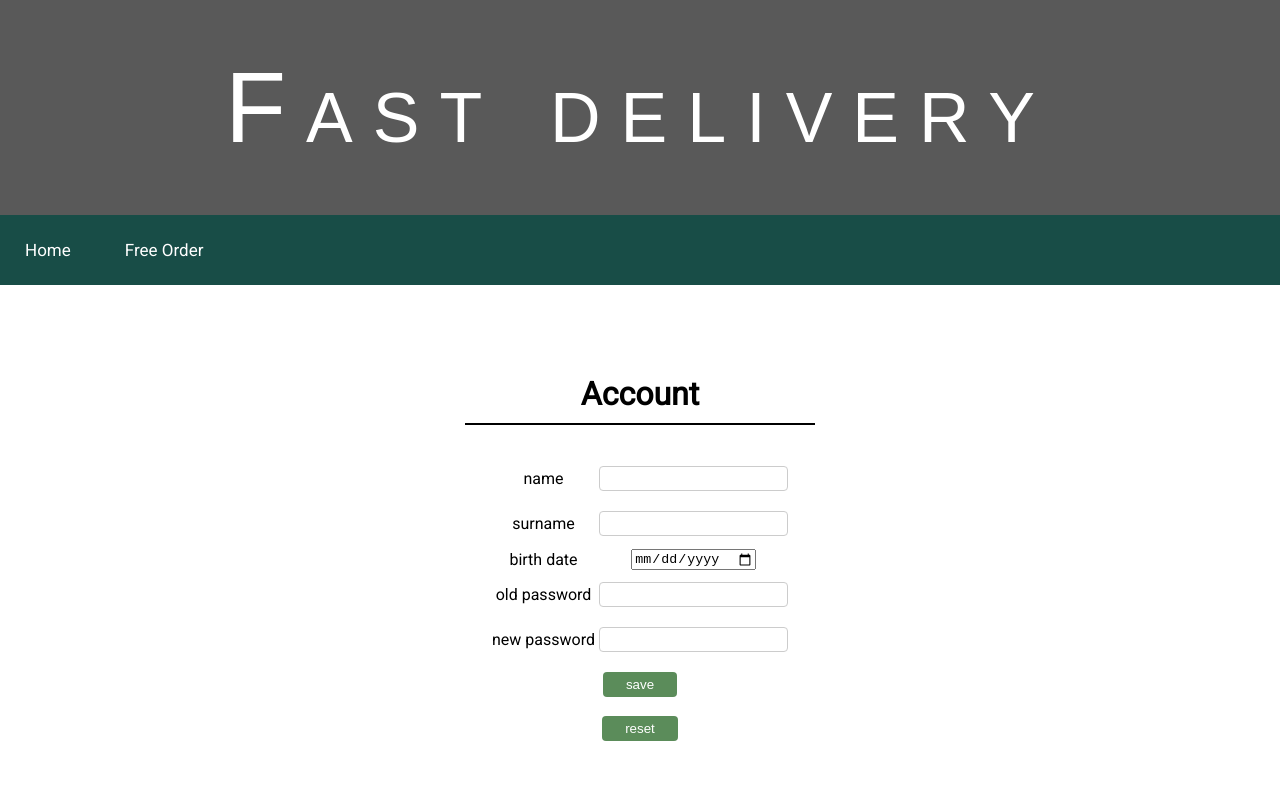
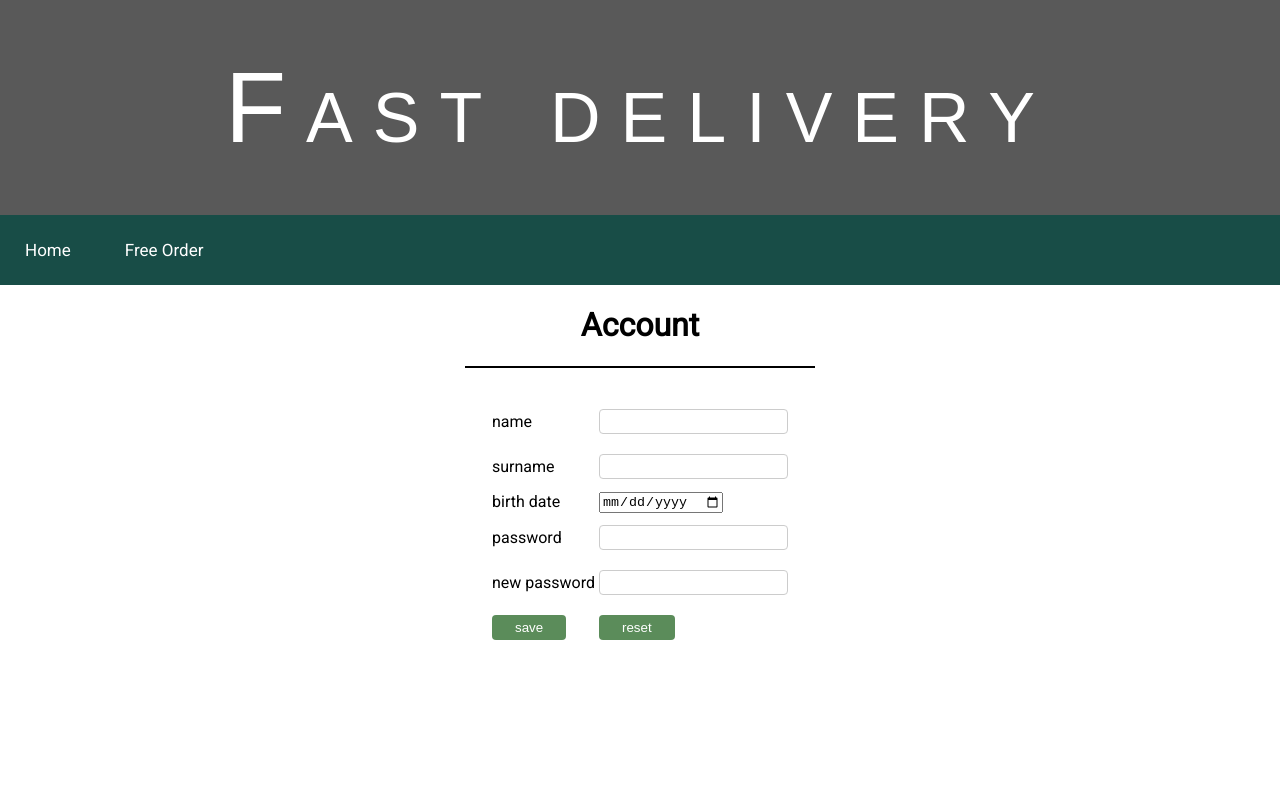
Before and after one commit to RatkoSebez/WEB-Project, a plain HTML site: page foodDelivery/WebContent/account.html in a window 1280 px wide. Drawn offline with Linux system fonts and the light colour scheme; no server answers.

Commit message:
poporavljen stil account stranice

```diff
--- a/foodDelivery/WebContent/account.css
+++ b/foodDelivery/WebContent/account.css
@@ -1,17 +1,6 @@
 body {
   font-family: "Roboto", sans-serif;
   margin: 0;
-}
-
-/* .container {
-  position: absolute;
-  height: 100%;
-  width: 100%;
-  background-color: #adadad;
-} */
-
-h1 {
-  margin: 10px;
 }
 
 .header {
@@ -21,18 +10,17 @@ h1 {
 
 .form {
   margin: auto;
-  padding: 30px;
-  /* position: absolute; */
-  /* top: 50%;
-  left: 50%;
-  -ms-transform: translate(-50%, -50%);
-  transform: translate(-50%, -50%); */
+  /* padding: 30px; */
   background-color: white;
   max-width: 350px;
   text-align: center;
   border-radius: 35px;
   font-size: 16px;
   /* letter-spacing: 1px; */
+}
+
+#loginForm {
+  text-align: left;
 }
 
 input[type="text"] {
--- a/foodDelivery/WebContent/account.html
+++ b/foodDelivery/WebContent/account.html
@@ -46,12 +46,10 @@
         </ul>
     </div>
 
-    <div class="container">
     <div class="form">
         <div class="header">
             <h1>Account </h1>
         </div>
-
         <form id="loginForm" action="index.html" method="GET">
             <table id="registerTable" align="center">
                 <tr hidden>
@@ -71,7 +69,7 @@
                     <td><input type="date" name="birthDate" /></td>
                 </tr>
                 <tr>
-                        <td>old password</td>
+                    <td>password</td>
                     <td><input type="password" name="oldPassword"/></td>
                 </tr>
                 <tr>
@@ -79,13 +77,13 @@
                     <td><input type="password" name="newPassword" /></td>
                 </tr>
                 <tr>
-                        <td colspan="2"><input type="submit" value="save" /></td>
+                    <td><input type="submit" value="save"/></td>
+                    <td><button type="button" id="reset">reset</button></td>
                 </tr>
             </table>
         </form>
-            <button id="reset">reset</button>
+
         <p id="errorMessage" style="color: red;"></p>
-        </div>
     </div>
 
 </body>
```
Lines whose indentation alone changed are shown as unchanged.
